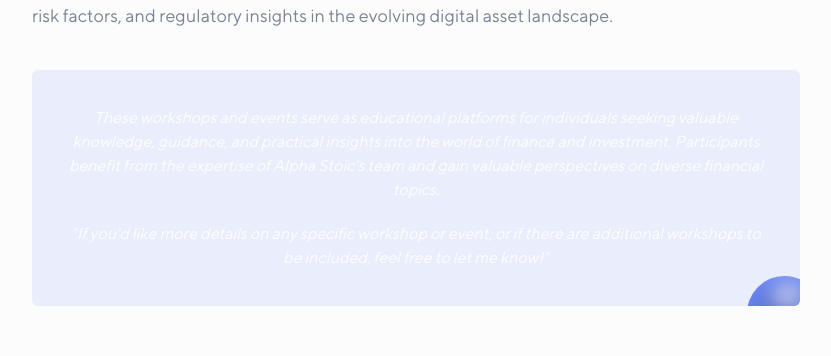
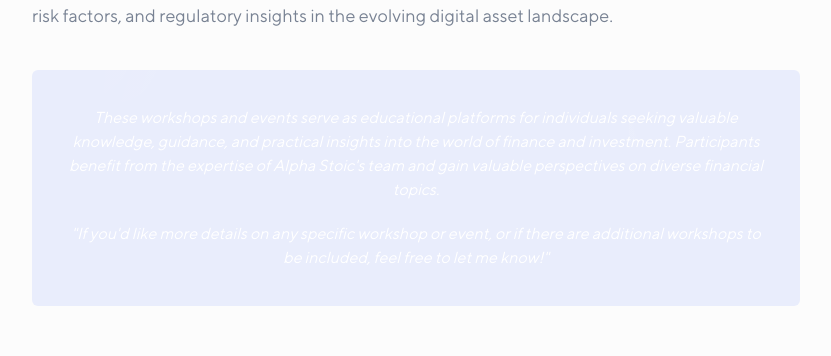
Before and after one commit to Acmeflaretec/Alpha-Stoic, a Next.js app in the folder client/: page /events in a window 1280 px wide. Shown: the part 1646-2002 px from the top of the page, without its empty margins (224-1055 px from the left). Built offline with nearby package versions, Linux system fonts and the light colour scheme; no server answers.

Commit message:
updations

```diff
--- a/client/src/app/events/page.tsx
+++ b/client/src/app/events/page.tsx
@@ -1,14 +1,9 @@
 "use client";
 
 import React, { useState, useEffect } from 'react';
-
 import Image from "next/image";
-
 import Workshops from './Workshop';
 import axios from 'axios';
-
-
-
 
 const BlogDetailsPage = () => {
   const [events, setEvents] = useState([]);
@@ -37,7 +32,7 @@ const BlogDetailsPage = () => {
 
                 <div>
                   <p className="mb-10 text-base font-medium leading-relaxed text-body-color sm:text-lg sm:leading-relaxed lg:text-base lg:leading-relaxed xl:text-lg xl:leading-relaxed">
-                    Alpha Stoic Finserve hosts various workshops and events, providing valuable insights and knowledge in the field of finance and investment. The company conducts sessions at schools, colleges, and organizational levels, aiming to educate and empower individuals on financial matters
+                    Alpha Stoic Finserve hosts various workshops and events, providing valuable insights and knowledge in the field of finance and investment. The company conducts sessions at schools, colleges, and organizational levels, aiming to educate and empower individuals on financial matters.
                   </p>
                   <div className="mb-10 w-full overflow-hidden rounded">
                     <div className="relative aspect-[97/60] w-full sm:aspect-[97/44]">
@@ -59,10 +54,9 @@ const BlogDetailsPage = () => {
                     </li>
                     <p className="mb-2 text-base font-medium text-body-color sm:text-lg lg:text-base xl:text-lg">
                       This workshop focuses on the significance of personal finance management and the role of financial education in building a secure and prosperous future. It covers essential topics such as budgeting, savings, debt management, and long-term financial planning.
+                    </p>
+                  </ul>
 
-                    </p>
-
-                  </ul>
                   <h3 className="font-xl mb-10 font-bold leading-tight text-black dark:text-white sm:text-2xl sm:leading-tight lg:text-xl lg:leading-tight xl:text-2xl xl:leading-tight">
                     Stock Market Simplified: When and How to Invest?
                   </h3>
@@ -73,8 +67,8 @@ const BlogDetailsPage = () => {
                     <p className="mb-2 text-base font-medium text-body-color sm:text-lg lg:text-base xl:text-lg">
                       This session provides a simplified approach to understanding the stock market, essential investment principles, and strategic entry points for individuals looking to start their investment journey. Topics may include stock selection, risk management, and market analysis.
                     </p>
+                  </ul>
 
-                  </ul>
                   <h3 className="font-xl mb-10 font-bold leading-tight text-black dark:text-white sm:text-2xl sm:leading-tight lg:text-xl lg:leading-tight xl:text-2xl xl:leading-tight">
                     Options and Algorithmic Trading
                   </h3>
@@ -85,8 +79,8 @@ const BlogDetailsPage = () => {
                     <p className="mb-2 text-base font-medium text-body-color sm:text-lg lg:text-base xl:text-lg">
                       This event delves into the intricacies of options trading and algorithmic strategies, offering insights on advanced trading techniques, risk mitigation, and systematic trading approaches in dynamic market conditions.
                     </p>
+                  </ul>
 
-                  </ul>
                   <h3 className="font-xl mb-10 font-bold leading-tight text-black dark:text-white sm:text-2xl sm:leading-tight lg:text-xl lg:leading-tight xl:text-2xl xl:leading-tight">
                     A-Z on Investing in Crypto and Digital Assets
                   </h3>
@@ -97,16 +91,14 @@ const BlogDetailsPage = () => {
                     <p className="mb-2 text-base font-medium text-body-color sm:text-lg lg:text-base xl:text-lg">
                       This workshop provides a comprehensive understanding of cryptocurrency investments and digital assets. It covers the fundamentals of blockchain technology, investment opportunities, risk factors, and regulatory insights in the evolving digital asset landscape.
                     </p>
+                  </ul>
 
-                  </ul>
                   <div className="relative z-10 mb-10 overflow-hidden rounded-md bg-primary bg-opacity-10 p-8 md:p-9 lg:p-8 xl:p-9">
                     <p className="text-center text-white text-base font-medium italic text-body-color mb-5">
-                      These workshops and events serve as educational platforms for individuals seeking valuable knowledge, guidance, and practical insights into the world of finance and investment. Participants benefit from the expertise of Alpha Stoic's team and gain valuable perspectives on diverse financial topics.
-
+                      These workshops and events serve as educational platforms for individuals seeking valuable knowledge, guidance, and practical insights into the world of finance and investment. Participants benefit from the expertise of Alpha Stoic&apos;s team and gain valuable perspectives on diverse financial topics.
                     </p>
                     <p className="text-center text-white text-base font-medium italic text-body-color">
-
-                      "If you'd like more details on any specific workshop or event, or if there are additional workshops to be included, feel free to let me know!"
+                      &quot;If you&apos;d like more details on any specific workshop or event, or if there are additional workshops to be included, feel free to let me know!&quot;
                     </p>
                     <span className="absolute left-0 top-0 z-[-1]">
                       <svg
@@ -160,103 +152,67 @@ const BlogDetailsPage = () => {
                         </defs>
                       </svg>
                     </span>
-                    <span className="absolute bottom-0 right-0 z-[-1]">
+                    <span className="absolute right-0 top-0 z-[-1]">
                       <svg
-                        width="53"
-                        height="30"
-                        viewBox="0 0 53 30"
+                        width="171"
+                        height="150"
+                        viewBox="0 0 171 150"
                         fill="none"
                         xmlns="http://www.w3.org/2000/svg"
                       >
-                        <circle
-                          opacity="0.8"
-                          cx="37.5"
-                          cy="37.5"
-                          r="37.5"
-                          fill="#4A6CF7"
+                        <path
+                          opacity="0.5"
+                          d="M-64.8626 -62.2633C-54.6161 -68.3514 -34.938 -62.7295 -25.5 -58.4098L8.61468 70.5977L-147.329 162.476L-169.233 71.3254C-169.667 69.4874 -171.002 63.718 -172.725 55.5589C-175.292 42.303 -179.439 22.1765 -181.883 9.68321C-184.326 -2.81009 -182.678 -10.1294 -181.708 -12.9842C-171.69 -49.7558 -74.6868 -56.0356 -64.8626 -62.2633Z"
+                          fill="url(#paint0_linear_0:1)"
                         />
-                        <mask
-                          id="mask0_111:596"
-                          style={{ maskType: "alpha" }}
-                          maskUnits="userSpaceOnUse"
-                          x="0"
-                          y="0"
-                          width="75"
-                          height="75"
-                        >
-                          <circle
-                            opacity="0.8"
-                            cx="37.5"
-                            cy="37.5"
-                            r="37.5"
-                            fill="#4A6CF7"
-                          />
-                        </mask>
-                        <g mask="url(#mask0_111:596)">
-                          <circle
-                            opacity="0.8"
-                            cx="37.5"
-                            cy="37.5"
-                            r="37.5"
-                            fill="url(#paint0_radial_111:596)"
-                          />
-                          <g opacity="0.8" filter="url(#filter0_f_111:596)">
-                            <circle
-                              cx="40.8089"
-                              cy="19.853"
-                              r="15.4412"
-                              fill="white"
+                        <path
+                          opacity="0.5"
+                          d="M-55.3954 -51.9206C-47.5761 -55.4402 -31.8098 -51.3033 -23.6725 -47.9904L7.98116 74.4824L-145.585 168.289L-166.054 78.4712C-166.436 76.8468 -167.537 72.1484 -168.973 65.4785C-171.623 53.1347 -175.849 34.9782 -178.217 23.0504C-180.586 11.1227 -179.097 4.34644 -178.263 1.64307C-170.684 -28.9335 -63.0013 -34.6136 -55.3954 -51.9206Z"
+                          fill="url(#paint1_linear_0:1)"
+                        />
+                        <defs>
+                          <linearGradient
+                            id="paint0_linear_0:1"
+                            x1="-58.0981"
+                            y1="-17.2445"
+                            x2="-207.967"
+                            y2="99.8211"
+                            gradientUnits="userSpaceOnUse"
+                          >
+                            <stop stopColor="white" stopOpacity="0.06" />
+                            <stop
+                              offset="1"
+                              stopColor="white"
+                              stopOpacity="0"
                             />
-                          </g>
-                        </g>
-                        <defs>
-                          <filter
-                            id="filter0_f_111:596"
-                            x="4.36768"
-                            y="-16.5881"
-                            width="72.8823"
-                            height="72.8823"
-                            filterUnits="userSpaceOnUse"
-                            colorInterpolationFilters="sRGB"
+                          </linearGradient>
+                          <linearGradient
+                            id="paint1_linear_0:1"
+                            x1="-55.1512"
+                            y1="7.66841"
+                            x2="-202.005"
+                            y2="100.961"
+                            gradientUnits="userSpaceOnUse"
                           >
-                            <feFlood
-                              floodOpacity="0"
-                              result="BackgroundImageFix"
+                            <stop stopColor="white" stopOpacity="0.06" />
+                            <stop
+                              offset="1"
+                              stopColor="white"
+                              stopOpacity="0"
                             />
-                            <feBlend
-                              mode="normal"
-                              in="SourceGraphic"
-                              in2="BackgroundImageFix"
-                              result="shape"
-                            />
-                            <feGaussianBlur
-                              stdDeviation="10.5"
-                              result="effect1_foregroundBlur_111:596"
-                            />
-                          </filter>
-                          <radialGradient
-                            id="paint0_radial_111:596"
-                            cx="0"
-                            cy="0"
-                            r="1"
-                            gradientUnits="userSpaceOnUse"
-                            gradientTransform="translate(37.5 37.5) rotate(90) scale(40.2574)"
-                          >
-                            <stop stopOpacity="0.47" />
-                            <stop offset="1" stopOpacity="0" />
-                          </radialGradient>
+                          </linearGradient>
                         </defs>
                       </svg>
                     </span>
                   </div>
-
                 </div>
               </div>
+
             </div>
           </div>
-            <Workshops workshops={events} />
         </div>
       </section>
+      <Workshops workshops={events} />
     </>
   );
 };
--- a/client/src/app/privacy-policy/page.tsx
+++ b/client/src/app/privacy-policy/page.tsx
@@ -1,81 +1,61 @@
-import React from 'react'
+import React from 'react';
 
-const page = () => {
+const PrivacyPolicyPage = () => {
     return (
-        <div className="container"style={{marginTop:'100px'}}>
-            <h3 className='text-center' style={{fontWeight:"500",fontSize:'25px'}}>Privacy Policy</h3>
+        <div className="container" style={{ marginTop: '100px' }}>
+            <h3 className="text-center" style={{ fontWeight: "500", fontSize: '25px' }}>Privacy Policy</h3>
             <div>10/06/2024</div>
             <h4>Alpha Stoic</h4>
-            <p>Welcome to Alpha Stoic our. We are committed to protecting and respecting your privacy. This Privacy Policy explains how we collect, use, disclose, and safeguard your information when you visit our website [www.alphastoic.com] (the "Site") and use our services, including courses, workshops, and webinars related to stock market and crypto trading (collectively, the "Services"). Please read this policy carefully to understand our views and practices regarding your personal data and how we will treat it.</p>
+            <p>Welcome to Alpha Stoic. We are committed to protecting and respecting your privacy. This Privacy Policy explains how we collect, use, disclose, and safeguard your information when you visit our website [www.alphastoic.com] (the &quot;Site&quot;) and use our services, including courses, workshops, and webinars related to stock market and crypto trading (collectively, the &quot;Services&quot;). Please read this policy carefully to understand our views and practices regarding your personal data and how we will treat it.</p>
             <h4>1. Information We Collect</h4>
             <h5>We may collect and process the following data about you:</h5>
             <h6>1.1 Information You Provide to Us:</h6>
             <ul>
-                <li>Personal Identification Information: Name, email address, phone number, postal address.
-                </li>
-                <li>Payment Information: Credit card details, billing address, transaction details.
-                </li>
-                <li>Professional Information: Job title, company name, industry.
-                </li>
+                <li>Personal Identification Information: Name, email address, phone number, postal address.</li>
+                <li>Payment Information: Credit card details, billing address, transaction details.</li>
+                <li>Professional Information: Job title, company name, industry.</li>
                 <li>Other Information: Any information you provide to us during your interactions with our Site and Services, such as through forms, surveys, or communication with customer support.</li>
             </ul>
             <h6>1.2 Information We Collect Automatically:</h6>
             <ul>
-                <li>Technical Information: IP address, browser type, operating system, referring URLs, access times, and pages viewed.
-                </li>
+                <li>Technical Information: IP address, browser type, operating system, referring URLs, access times, and pages viewed.</li>
                 <li>Usage Data: Information about how you use our Site and Services, including the duration of your visits and interaction patterns.</li>
             </ul>
             <h6>1.3 Information from Third Parties:</h6>
-            <ul><li>We may receive information about you from third parties, such as social media platforms, partners, and service providers, if you use these third-party services to connect with our Site and Services.</li></ul>
+            <ul>
+                <li>We may receive information about you from third parties, such as social media platforms, partners, and service providers, if you use these third-party services to connect with our Site and Services.</li>
+            </ul>
             <h4>2. How We Use Your Information</h4>
             <h5>We use the information we collect for various purposes, including:</h5>
             <ul>
-                <li>To provide, operate, and maintain our Site and Services.
-                </li>
-                <li>To improve, personalize, and expand our Site and Services.
-                </li>
-                <li>To process transactions and manage your subscriptions.
-                </li>
-                <li>To communicate with you, including sending you updates, promotional materials, and other information related to our Services.
-                </li>
-                <li>To manage and respond to your inquiries and requests.
-                </li>
-                <li>To conduct research and analysis to understand user behavior and trends.
-                </li>
+                <li>To provide, operate, and maintain our Site and Services.</li>
+                <li>To improve, personalize, and expand our Site and Services.</li>
+                <li>To process transactions and manage your subscriptions.</li>
+                <li>To communicate with you, including sending you updates, promotional materials, and other information related to our Services.</li>
+                <li>To manage and respond to your inquiries and requests.</li>
+                <li>To conduct research and analysis to understand user behavior and trends.</li>
                 <li>To comply with legal obligations and protect our rights.</li>
             </ul>
             <h4>3. Sharing Your Information</h4>
             <h5>We may share your information with third parties in the following circumstances:</h5>
             <ul>
-                <li>Service Providers: We may share your information with third-party vendors and service providers who perform services on our behalf, such as payment processing, data analysis, email delivery, hosting services, and customer service.
-                </li>
-                <li>Business Transfers: In the event of a merger, acquisition, reorganization, or sale of all or a portion of our assets, your information may be transferred as part of the transaction.
-                </li>
+                <li>Service Providers: We may share your information with third-party vendors and service providers who perform services on our behalf, such as payment processing, data analysis, email delivery, hosting services, and customer service.</li>
+                <li>Business Transfers: In the event of a merger, acquisition, reorganization, or sale of all or a portion of our assets, your information may be transferred as part of the transaction.</li>
                 <li>With Your Consent: We may share your information with third parties if you have provided your consent for us to do so.</li>
-                <li>With Your Consent: We may share your information with third parties if you have provided your consent for us to do so.</li>
-                <li>Legal Requirements: We may disclose your information if required to do so by law or in response to valid requests by public authorities, such as a court or government agency.
-                </li>
+                <li>Legal Requirements: We may disclose your information if required to do so by law or in response to valid requests by public authorities, such as a court or government agency.</li>
             </ul>
             <h4>4. Security of Your Information</h4>
-            <p>
-
-                We use administrative, technical, and physical security measures to help protect your personal information. While we strive to use commercially acceptable means to protect your personal information, we cannot guarantee its absolute security.</p>
+            <p>We use administrative, technical, and physical security measures to help protect your personal information. While we strive to use commercially acceptable means to protect your personal information, we cannot guarantee its absolute security.</p>
             <h4>5. Your Data Protection Rights</h4>
-            <h5>
-                Depending on your location, you may have the following rights regarding your personal data:</h5>
+            <h5>Depending on your location, you may have the following rights regarding your personal data:</h5>
             <ul>
-                <li>Right to Access: You have the right to request copies of your personal data.
-                </li>
-                <li>Right to Rectification: You have the right to request that we correct any information you believe is inaccurate or incomplete.
-                </li>
-                <li>Right to Erasure: You have the right to request that we erase your personal data, under certain conditions.
-                </li>
-                <li>Right to Restrict Processing: You have the right to request that we restrict the processing of your personal data, under certain conditions.
-
-                </li>
+                <li>Right to Access: You have the right to request copies of your personal data.</li>
+                <li>Right to Rectification: You have the right to request that we correct any information you believe is inaccurate or incomplete.</li>
+                <li>Right to Erasure: You have the right to request that we erase your personal data, under certain conditions.</li>
+                <li>Right to Restrict Processing: You have the right to request that we restrict the processing of your personal data, under certain conditions.</li>
             </ul>
         </div>
-    )
+    );
 }
 
-export default page
+export default PrivacyPolicyPage;
```
